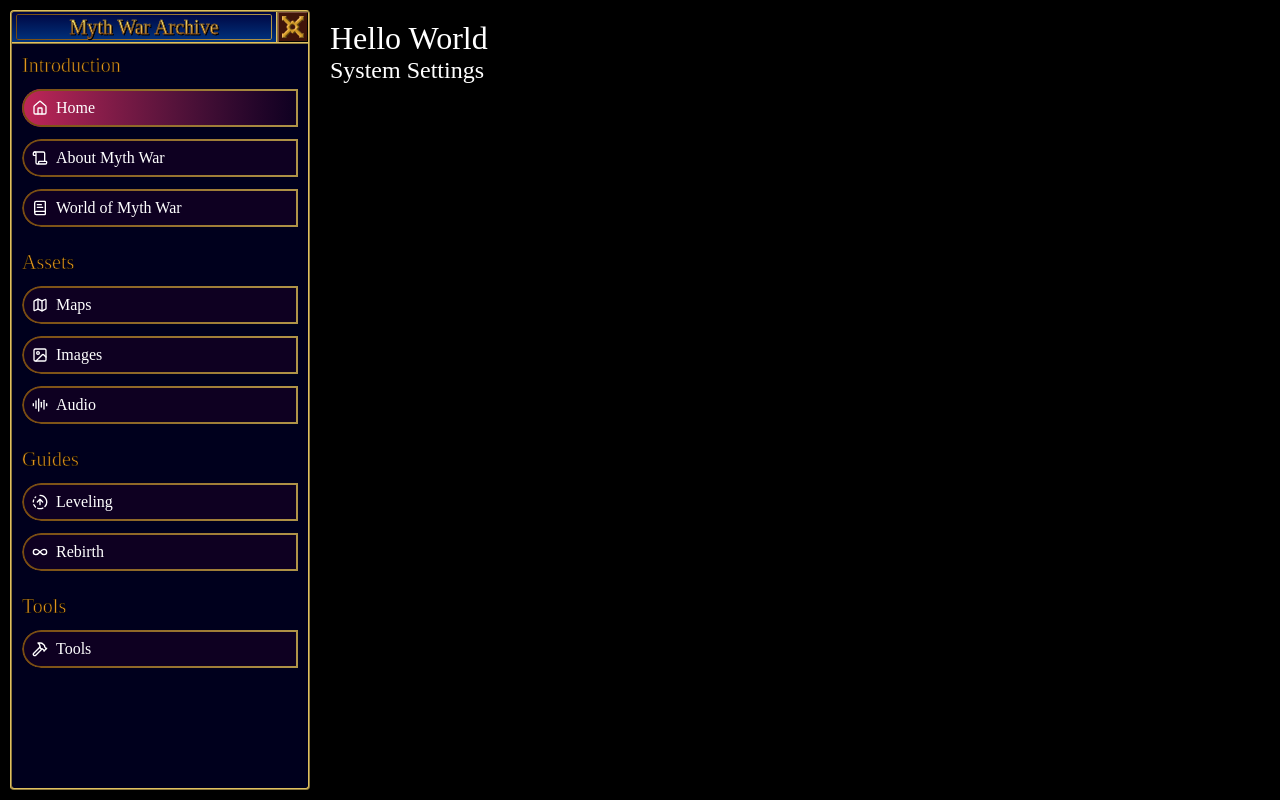
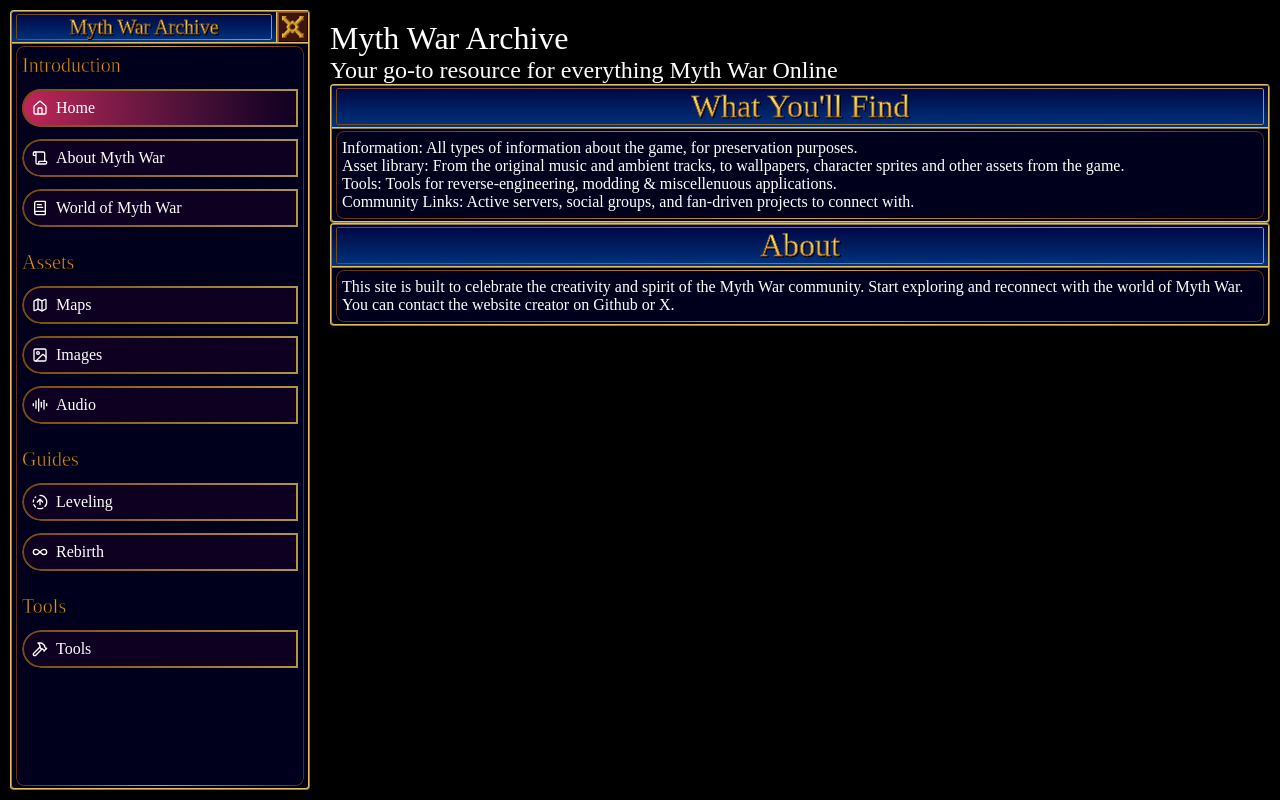
Before and after one commit to MGSimard/myth-war-archive-v2, a React (Vite) app: page / in a window 1280 px wide. Built offline with nearby package versions, Linux system fonts and the light colour scheme; a web font is replaced by a local one.

Commit message:
Section styling

```diff
--- /dev/null
+++ b/src/_components/Section.tsx
@@ -0,0 +1,10 @@
+export function Section({ title, children }: { title: string; children: React.ReactNode }) {
+  return (
+    <section>
+      <div className="section-header">
+        <h2 className="heading">{title}</h2>
+      </div>
+      <div className="section-content">{children}</div>
+    </section>
+  );
+}
--- a/src/_styles/global.css
+++ b/src/_styles/global.css
@@ -7,6 +7,8 @@
   --contentFont: "";
   --displayFont: "Hanyi Fanglijian";
   --logoFont: "Caliph";
+
+  --clrDecorlinePad: 0.2rem 0.4rem;
 
   /* MYTH WAR COLORS*/
   --clrSiteText: oklch(1 0 0);
@@ -35,7 +37,6 @@
   margin: 0;
   padding: 0;
   box-sizing: border-box;
-  /* outline: 1px solid red; */
 }
 html {
   font-size: 62.5%;
@@ -166,20 +167,19 @@ a {
 }
 #snh-left {
   flex-grow: 1;
-  --padding: 0.2rem 0.4rem;
   display: flex;
   align-items: center;
   justify-content: center;
   position: relative;
   min-width: 0;
-  padding: var(--padding);
+  padding: var(--clrDecorlinePad);
   overflow: hidden;
   border-right: 0.2rem ridge var(--clrGoldOuterLeftFrameHighlight);
 }
 #snh-left::before {
   content: "";
   position: absolute;
-  inset: var(--padding);
+  inset: var(--clrDecorlinePad);
   border-radius: 0.2rem;
   border: 0.1rem solid transparent;
   background: linear-gradient(to right, var(--clrGoldHeadingInnerLineDark), var(--clrGoldHeadingInnerLineLight))
@@ -195,6 +195,8 @@ a {
 }
 #sidenav-content {
   flex-grow: 1;
+  --padding: 1rem;
+  position: relative;
   display: flex;
   flex-direction: column;
   gap: 2.4rem;
@@ -202,6 +204,23 @@ a {
   overflow-y: auto;
   scrollbar-width: thin;
   scrollbar-color: var(--clrGoldInnerLineLight) transparent;
+}
+#sidenav-content::before {
+  content: "";
+  position: absolute;
+  inset: var(--clrDecorlinePad);
+  border-radius: 0.8rem;
+  border: 0.1rem solid transparent;
+  background: linear-gradient(
+      to right,
+      var(--clrGoldInnerLineDark),
+      var(--clrGoldInnerLineLight),
+      var(--clrGoldInnerLineDark)
+    )
+    border-box;
+  mask: linear-gradient(#000 0 0) padding-box, linear-gradient(#000 0 0);
+  mask-composite: exclude;
+  pointer-events: none;
 }
 #sidenav-content h2 {
   font-size: 2rem;
@@ -247,6 +266,61 @@ a {
   height: 1.6rem;
 }
 /**/
+/* CONTENT SECTION */
+main section {
+  border: 0.2rem ridge var(--clrGoldOuterLeftFrameHighlight);
+  border-radius: 0.4rem;
+  background: var(--clrOverlayBg);
+}
+.section-header {
+  --padding: 0.2rem 0.4rem;
+  position: relative;
+  display: flex;
+  align-items: center;
+  justify-content: center;
+  padding: var(--padding);
+  font-family: var(--displayFont);
+  background: var(--gradientHeader);
+  border-bottom: 0.2rem ridge var(--clrGoldOuterLeftFrameHighlight);
+  overflow: hidden;
+}
+.section-header::before {
+  content: "";
+  position: absolute;
+  inset: var(--padding);
+  border-radius: 0.2rem;
+  border: 0.1rem solid transparent;
+  background: linear-gradient(to right, var(--clrGoldHeadingInnerLineDark), var(--clrGoldHeadingInnerLineLight))
+    border-box;
+  mask: linear-gradient(#000 0 0) padding-box, linear-gradient(#000 0 0);
+  mask-composite: exclude;
+  pointer-events: none;
+}
+.section-header .heading {
+  font-size: 3.2rem;
+}
+.section-content {
+  position: relative;
+  padding: var(--sitePadding);
+}
+.section-content::before {
+  content: "";
+  position: absolute;
+  inset: var(--clrDecorlinePad);
+  border-radius: 0.8rem;
+  border: 0.1rem solid transparent;
+  background: linear-gradient(
+      to right,
+      var(--clrGoldInnerLineDark),
+      var(--clrGoldInnerLineLight),
+      var(--clrGoldInnerLineDark)
+    )
+    border-box;
+  mask: linear-gradient(#000 0 0) padding-box, linear-gradient(#000 0 0);
+  mask-composite: exclude;
+  pointer-events: none;
+}
+
 /* MEDIA QUERIES */
 @media only screen and (max-width: 768px) {
   #sidenav-inset {
--- a/src/routes/index.tsx
+++ b/src/routes/index.tsx
@@ -1,5 +1,6 @@
 import { createFileRoute } from "@tanstack/react-router";
 import { SidenavTrigger } from "@/_components/sidenav/SidenavTrigger";
+import { Section } from "@/_components/Section";
 
 export const Route = createFileRoute("/")({
   component: App,
@@ -8,8 +9,26 @@ export const Route = createFileRoute("/")({
 function App() {
   return (
     <div>
-      <h1>Hello World</h1>
-      <h2>System Settings</h2>
+      <h1>Myth War Archive</h1>
+      <h2>Your go-to resource for everything Myth War Online</h2>
+      <Section title="What you'll find">
+        <ul>
+          <li>Information: All types of information about the game, for preservation purposes.</li>
+          <li>
+            Asset library: From the original music and ambient tracks, to wallpapers, character sprites and other assets
+            from the game.
+          </li>
+          <li>Tools: Tools for reverse-engineering, modding & miscellenuous applications.</li>
+          <li>Community Links: Active servers, social groups, and fan-driven projects to connect with.</li>
+        </ul>
+      </Section>
+      <Section title="About">
+        <p>
+          This site is built to celebrate the creativity and spirit of the Myth War community. Start exploring and
+          reconnect with the world of Myth War. You can contact the website creator on{" "}
+          <a href="https://github.com/MGSimard">Github</a> or <a href="https://x.com/MGSimard">X</a>.
+        </p>
+      </Section>
     </div>
   );
 }
```
Also changed, not shown: public/fonts/caliph/caliph.ttf (added).
